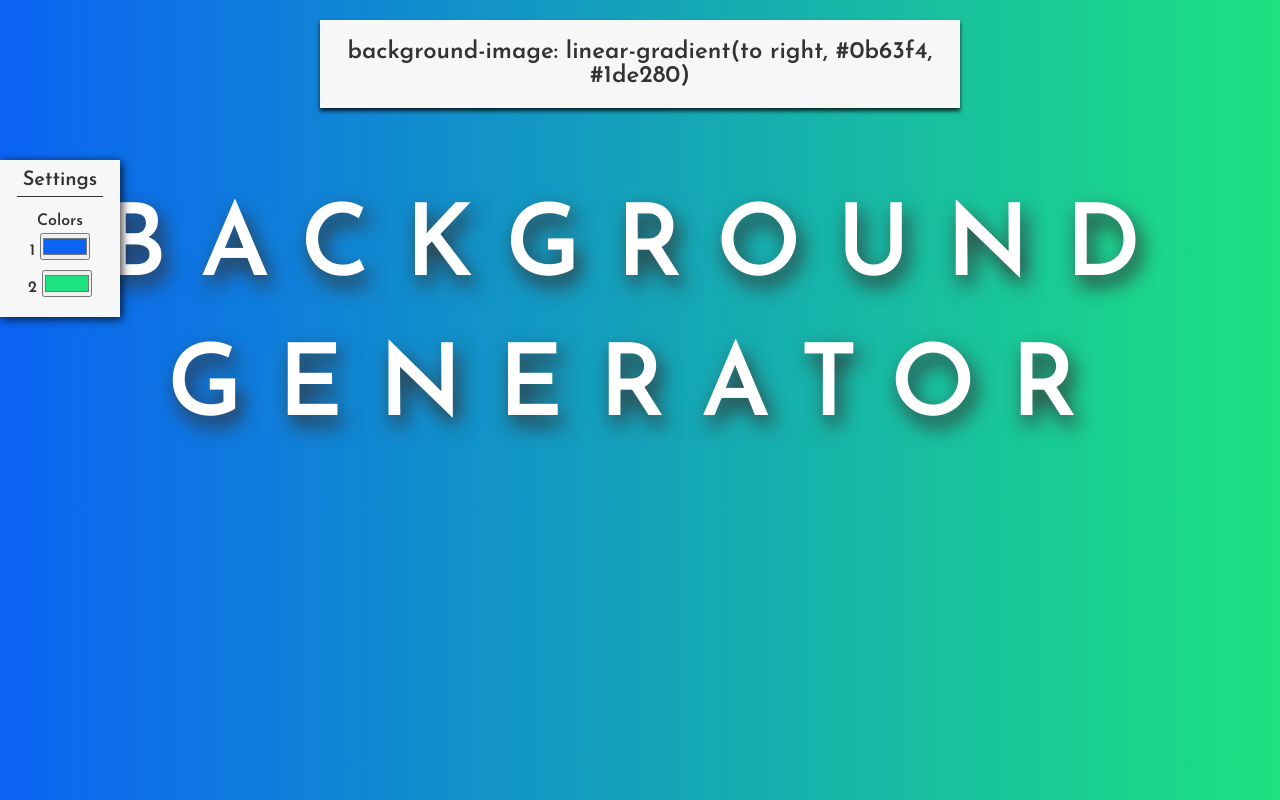
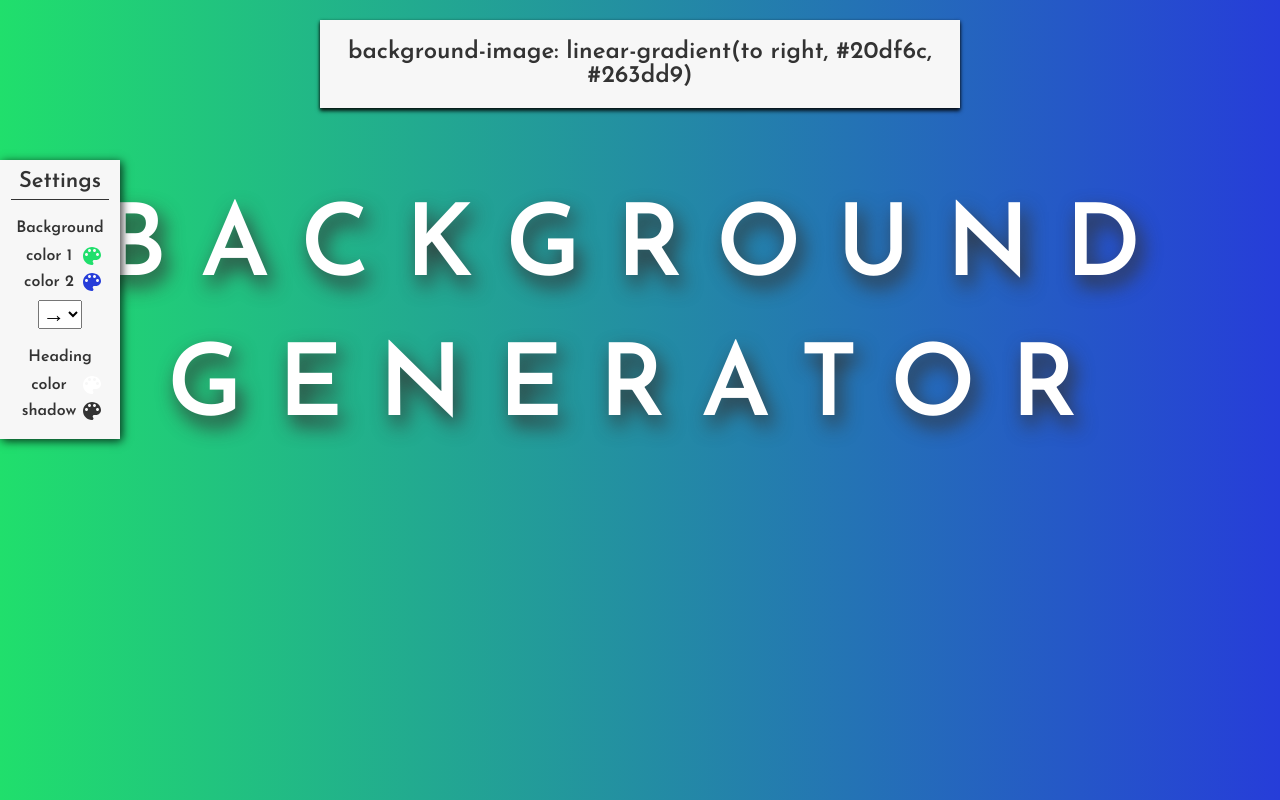
Before and after one commit to Danogo/background-generator, a website: page index.html in a window 1280 px wide. Drawn offline with nearby package versions, Linux system fonts and the light colour scheme.

Commit message:
added option for color and shadow for heading in settings and direction option for background gradient

```diff
--- a/index.html
+++ b/index.html
@@ -14,21 +14,42 @@
     <div class="heading">
         <h1>Background Generator</h1>
     </div>
+
     <div class="settings">
         <h3 class="settings__heading">Settings</h3>
-        <h4 class="settings__heading-secondary">Colors</h4>
+
+        <h4 class="settings__heading-secondary">Background</h4>
         <div class="settings__color">
-            <label for="col1">1</label>
-            <input type="color" name="color1" value="#0b63f4" id="col1">
+            <label for="col1">color 1 <ion-icon id="palette1" name="color-palette"></ion-icon></label>
+            <input type="color" value="#20df6c" id="col1">
         </div>
         <div class="settings__color">
-            <label for="col2">2</label>
-            <input type="color" name="color2" value="#1de280" id="col2">
+            <label for="col2">color 2 <ion-icon id="palette2" name="color-palette"></ion-icon></label>
+            <input type="color" value="#263dd9" id="col2">
+        </div>
+        <div class="settings__direction">
+            <select class="direction">
+                <option value="to right" selected>&#x02192;</option>
+                <option value="to bottom">&#x02193;</option>
+                <option value="to right bottom">&#x02198;</option>
+            </select>
+        </div>
+
+        <h4 class="settings__heading-secondary">Heading</h4>
+        <div class="settings__color">
+            <label for="col3">color <ion-icon id="palette3" name="color-palette"></ion-icon></label>
+            <input type="color" value="#ffffff" id="col3">
+        </div>
+        <div class="settings__color">
+            <label for="col4">shadow <ion-icon id="palette4" name="color-palette"></ion-icon></label>
+            <input type="color" value="#333333" id="col4">
         </div>
     </div>
+
     <div class="info">
         <h2></h2>
     </div>
+    <script src="https://unpkg.com/ionicons@4.1.2/dist/ionicons.js"></script>
     <script src="main.js"></script>
 </body>
 
--- a/main.js
+++ b/main.js
@@ -1,18 +1,54 @@
 // ======== DOM caching =======
-const colOne    = document.querySelector('input[name="color1"]'),
-    colTwo      = document.querySelector('input[name="color2"]'),
+const colOne    = document.getElementById('col1'),
+    colTwo      = document.getElementById('col2'),
+    colHeading  = document.getElementById('col3'),
+    colHShadow  = document.getElementById('col4'),
+    bgDirection = document.querySelector('.direction'),
+    pal1        = document.getElementById('palette1'),
+    pal2        = document.getElementById('palette2'),
+    palHdgCol   = document.getElementById('palette3'),
+    palHdgShad  = document.getElementById('palette4'),
     settingsBox = document.querySelector('.settings'),
-    colValueBox = document.querySelector('h2'),
+    infoBox     = document.querySelector('h2'),
+    heading     = document.querySelector('h1');
     bodyBox     = document.querySelector('body');
 
 // ======= Functions (i.a. event handlers) ========
-function setColor(evt) {
-    let bgCol = `linear-gradient(to right, ${colOne.value}, ${colTwo.value})`;
-    bodyBox.style.backgroundImage = bgCol;
-    colValueBox.textContent = `background-image: ${bgCol}`;
+// set colors to all components
+function setColors() {
+    setDirection();
+    paintBackground();
+    paintHeading();
+    paintPalettes();
 }
 
-setColor();
+// set color for background and display information about current background
+function paintBackground() {
+    let bgCol = `linear-gradient(${direction}, ${colOne.value}, ${colTwo.value})`;
+    bodyBox.style.backgroundImage = bgCol;
+    infoBox.textContent = `background-image: ${bgCol}`;
+}
+
+// set color and text shadow for heading
+function paintHeading() {
+    heading.style.color = colHeading.value;
+    heading.style.textShadow = `.5rem 1rem 2rem ${colHShadow.value}`;
+}
+
+// set color for icons same as for corresponding inputs
+function paintPalettes() {
+    pal1.style.color = colOne.value;
+    pal2.style.color = colTwo.value;
+    palHdgCol.style.color = colHeading.value;
+    palHdgShad.style.color = colHShadow.value;
+}
+
+// set direction of linear gradient
+function setDirection() {
+    return direction = bgDirection.value;
+}
+
+setColors();
 
 // ========= Event listeners ==========
-settingsBox.addEventListener('input', setColor);
+settingsBox.addEventListener('input', setColors);
--- a/style.css
+++ b/style.css
@@ -1,4 +1,4 @@
-/* Base settings */
+/* Base */
 * {
     margin: 0;
     padding: 0;
@@ -38,7 +38,7 @@ h1 {
     text-shadow: .5rem 1rem 2rem #333;
 }
 
-/* Current background info */
+/* Current background infoBox */
 .info {
     position: absolute;
     top: 0;
@@ -46,11 +46,12 @@ h1 {
     transform: translateX(-50%);
     margin-top: 2rem;
     padding: 2rem;
-    box-shadow: 0 .3rem .4rem rgba(3, 3, 3, .8);
+    box-shadow: 0 .3rem .4rem rgba(3, 3, 3, .8),
+                0 .1rem .3rem rgba(3, 3, 3, .6);
     background-color: #f7f7f7;
 }
 
-/* Background settings */
+/* Settings Panel */
 .settings {
     position: absolute;
     top: 20%;
@@ -62,15 +63,13 @@ h1 {
 }
 
 .settings__heading {
-    font-size: 2rem;
-    margin-bottom: .8rem;
-    padding-bottom: .8rem;
+    font-size: 2.2rem;
 }
 
 .settings__heading::after {
     content: '';
     display: block;
-    width: 80%;
+    width: 90%;
     height: 1px;
     background-color: #333;
     margin: 0 auto;
@@ -78,11 +77,39 @@ h1 {
 }
 
 .settings__heading-secondary {
-    margin-bottom: .4rem;
+    margin: 2rem 0 1.2rem 0;
 }
 
 .settings__color {
     margin-bottom: 1rem;
+    position: relative;
+}
+
+.settings__color label {
+    margin-left: -2.2rem;
+    cursor: pointer;
+    display: block;
+}
+
+ion-icon[name='color-palette'] {
+    font-size: 24px;
+    position: absolute;
+    top: -.4rem;
+    right: 1rem;
+    transition: transform .3s ease;
+}
+
+.settings__color:hover ion-icon[name='color-palette'] {
+    transform: scale(1.2);
+    cursor: pointer;
+}
+
+input[type='color'] {
+    display: none;
+}
+
+.direction {
+    font-size: 2.2rem;
 }
 
 /* Media queries */
```
